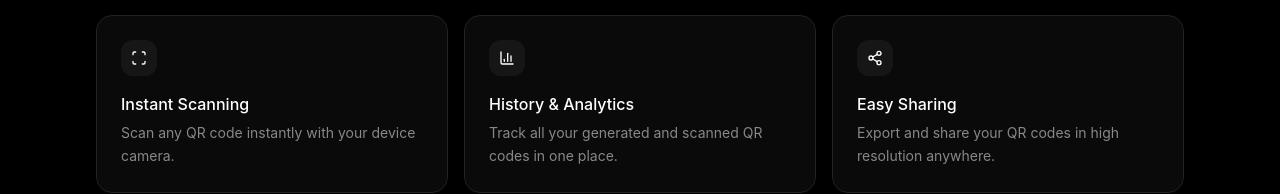
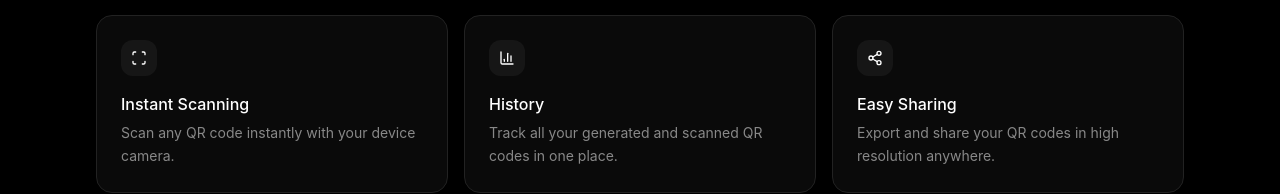
Before and after one commit to jorgeeyy/qr-studio-site, a React (Vite) app: page / in a window 1280 px wide. Shown: the part 1229-1423 px from the top of the page. Built offline with nearby package versions, Linux system fonts and the light colour scheme.

Commit message:
refactor: update feature title from "History & Analytics" to "History"

```diff
--- a/src/components/landing/Features.tsx
+++ b/src/components/landing/Features.tsx
@@ -31,7 +31,7 @@ const features = [
   },
   {
     icon: BarChart3,
-    title: "History & Analytics",
+    title: "History",
     description: "Track all your generated and scanned QR codes in one place.",
   },
   {
```
